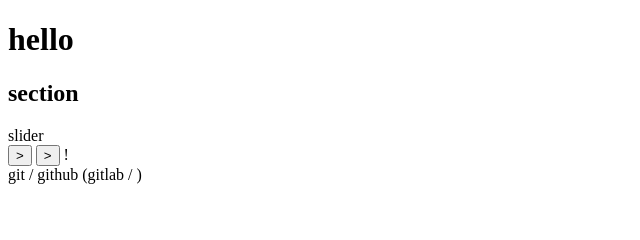
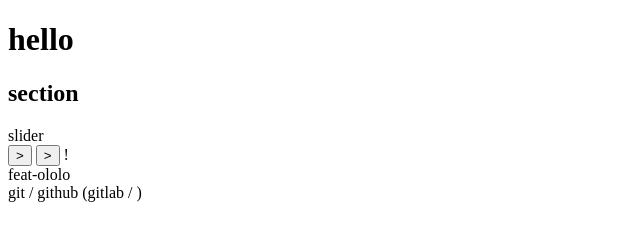
Before and after one commit to DmitrijPerejro/ololo, a plain HTML site: page index.html in a window 1280 px wide. Shown: the whole page, without its empty margins (0-640 px from the left). Drawn offline with Linux system fonts and the light colour scheme.

Commit message:
add ololo

```diff
--- a/index.html
+++ b/index.html
@@ -27,6 +27,9 @@
     </button>
     <span>!</span>
   </section>
+  <section>
+    feat-ololo
+  </section>
   <footer>
     git / github (gitlab / )
   </footer>
```
